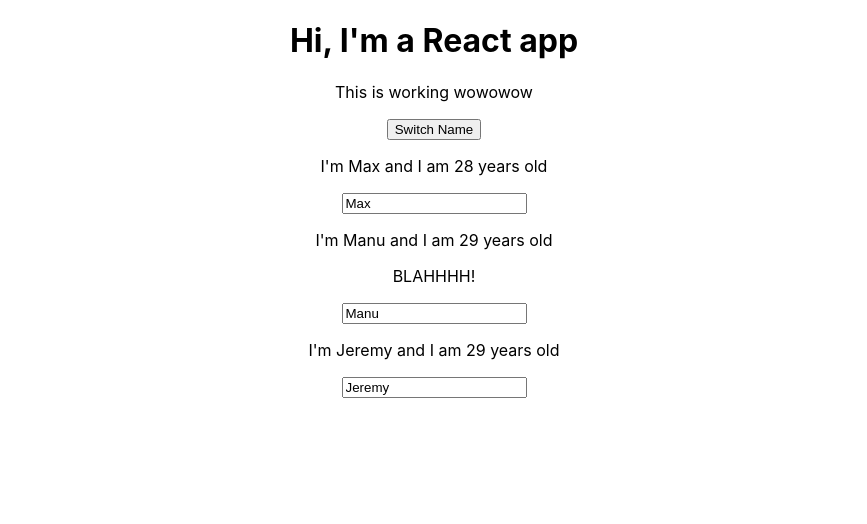
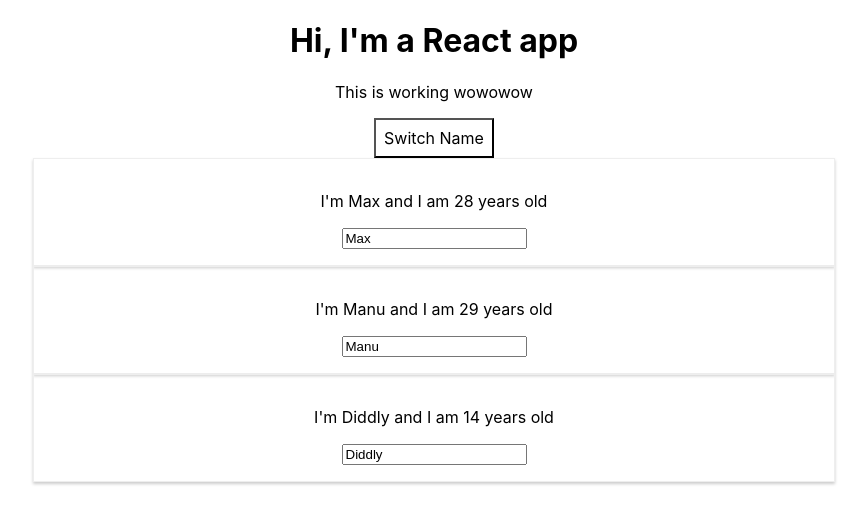
Before and after one commit to jgertz26/react-tutorial, a React (Create React App) app: page / in a window 1280 px wide. Both pictures are taken after a click on the button "Switch Name". Shown: the top 524 px of the page, without its empty margins (206-1073 px from the left). Built offline with nearby package versions, Linux system fonts and the light colour scheme.

Commit message:
Dynamically display names by iterating over the persons state array

```diff
--- a/src/App.js
+++ b/src/App.js
@@ -9,7 +9,8 @@
       { name: 'Max', age: 28 },
       { name: 'Manu', age: 29 },
       { name: 'Diddly', age: 14 }
-    ]
+    ],
+    showPersons: false
   }
 
   switchNameHandler = (newName) => {
@@ -33,23 +34,43 @@
     })
   }
 
+  togglerPersonsHandler = () => {
+    this.setState({
+      showPersons: !this.state.showPersons
+    })
+  }
+
   render() {
+    const style = {
+      backgroundColor: 'white',
+      font: 'inherit',
+      border: '1x solid blue',
+      padding: '8px',
+      cursor: 'pointer'
+    }
+
+    let persons = null;
+
+    if (this.state.showPersons) {
+      persons = (
+        <div>
+          {this.state.persons.map(person => {
+            return <Person
+                      name={person.name}
+                      age={person.age}/>
+          })}
+        </div>
+      );
+    }
+
     return (
       <div className="App">
         <h1>Hi, I'm a React app</h1>
         <p>This is working wowowow</p>
-        <button onClick={() => this.switchNameHandler('Jeremy')}>Switch Name</button>
-        <Person
-          name={this.state.persons[0].name}
-          age={this.state.persons[0].age}/>
-        <Person
-          name={this.state.persons[1].name}
-          age={this.state.persons[1].age}>BLAHHHH!</Person>
-        <Person
-          name={this.state.persons[2].name}
-          age={this.state.persons[2].age}
-          click={this.switchNameHandler.bind(this, "JEREREMY")}
-          changed={this.nameChangedHandler}/>
+        <button
+          style={style}
+          onClick={this.togglerPersonsHandler}>Switch Name</button>
+        {persons}
       </div>
     );
   }
--- /dev/null
+++ b/src/Person/Person.css
@@ -0,0 +1,8 @@
+.Person {
+  width: 60%;
+  margin: auto;
+  border: 1px solid #eee;
+  box-shadow: 0 2px 3px #ccc;
+  padding: 16px;
+  text-align: center;
+}
--- a/src/Person/Person.js
+++ b/src/Person/Person.js
@@ -1,8 +1,9 @@
-import React from 'react'
+import React from 'react';
+import './Person.css';
 
 const person = (props) => {
   return (
-    <div>
+    <div className="Person">
       <p onClick={props.click}>I'm {props.name} and I am {props.age} years old</p>
       <p>{props.children}</p>
       <input type="text" onChange={props.changed} value={props.name}/>
```
